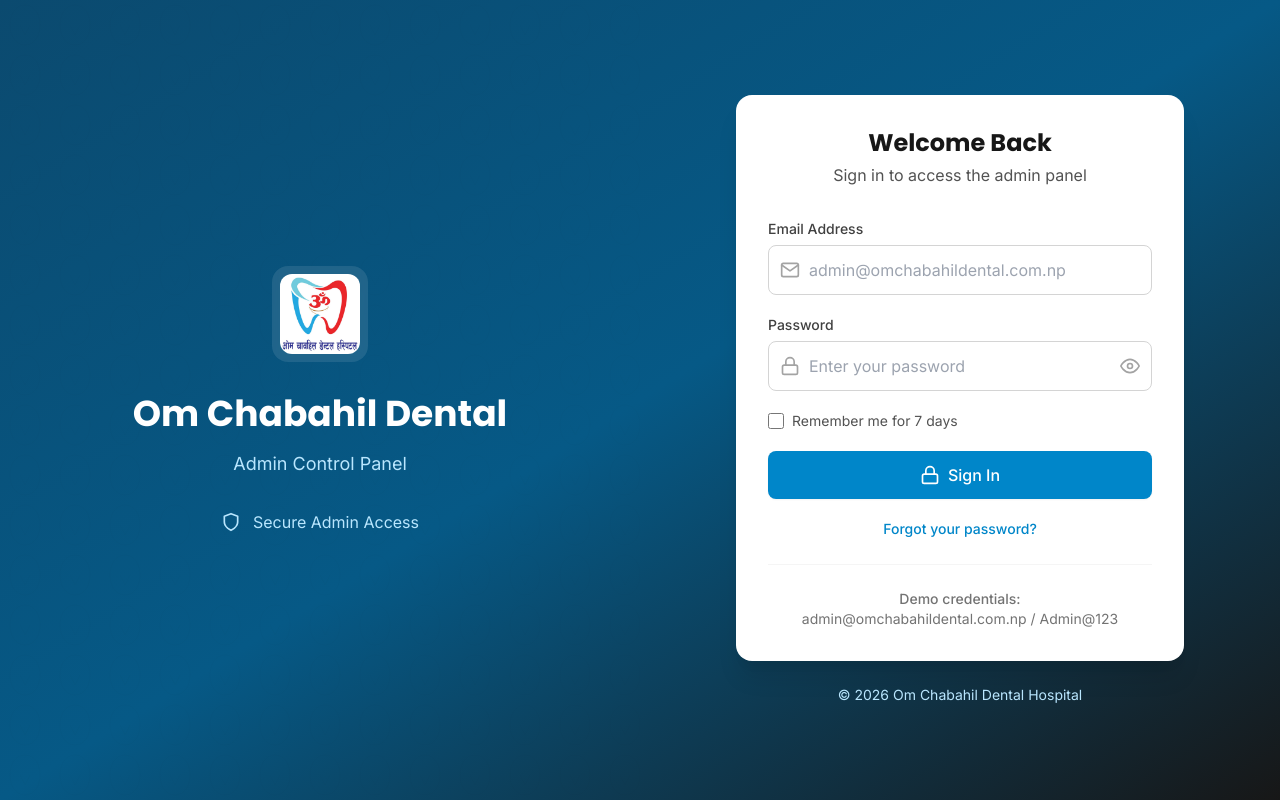
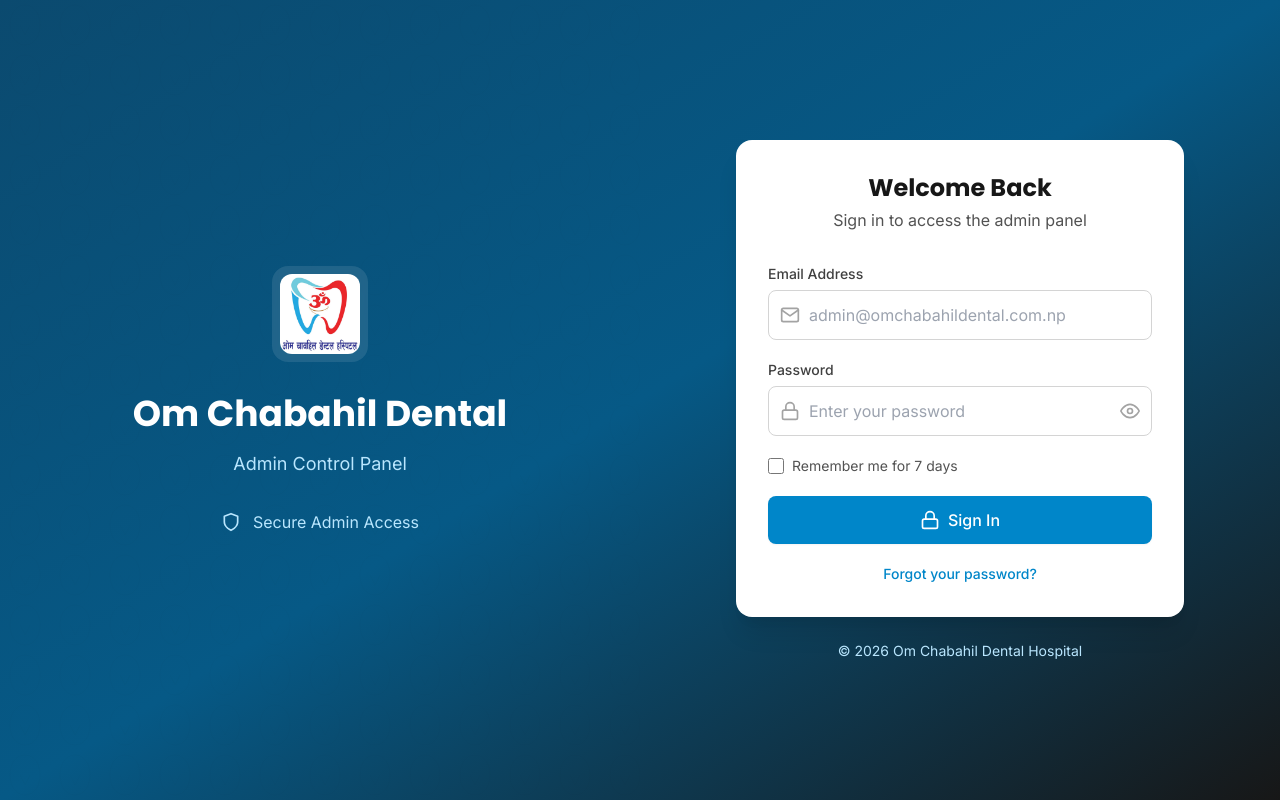
Before and after one commit to vidkid7/Dental, a Next.js app in the folder frontend/: page /admin/login in a window 1280 px wide. Built offline with nearby package versions, Linux system fonts and the light colour scheme.

Commit message:
Remove demo credentials from admin login page

```diff
--- a/frontend/src/app/admin/login/page.tsx
+++ b/frontend/src/app/admin/login/page.tsx
@@ -250,13 +250,6 @@
                       Forgot your password?
                     </button>
                   </form>
-
-                  <div className="mt-6 pt-6 border-t border-neutral-100">
-                    <p className="text-center text-sm text-neutral-500">
-                      <span className="font-medium">Demo credentials:</span><br />
-                      admin@omchabahildental.com.np / Admin@123
-                    </p>
-                  </div>
                 </motion.div>
               ) : (
                 <motion.div
```
